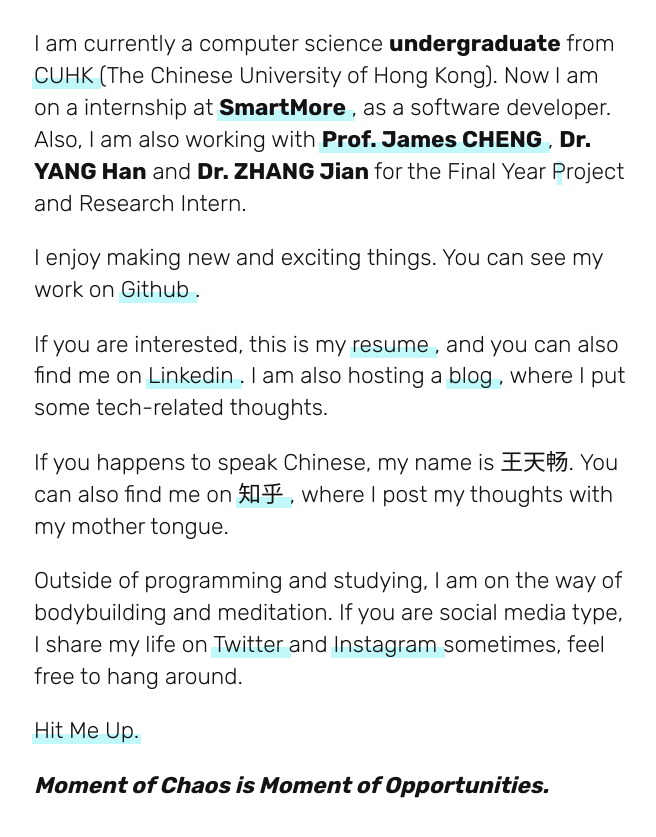
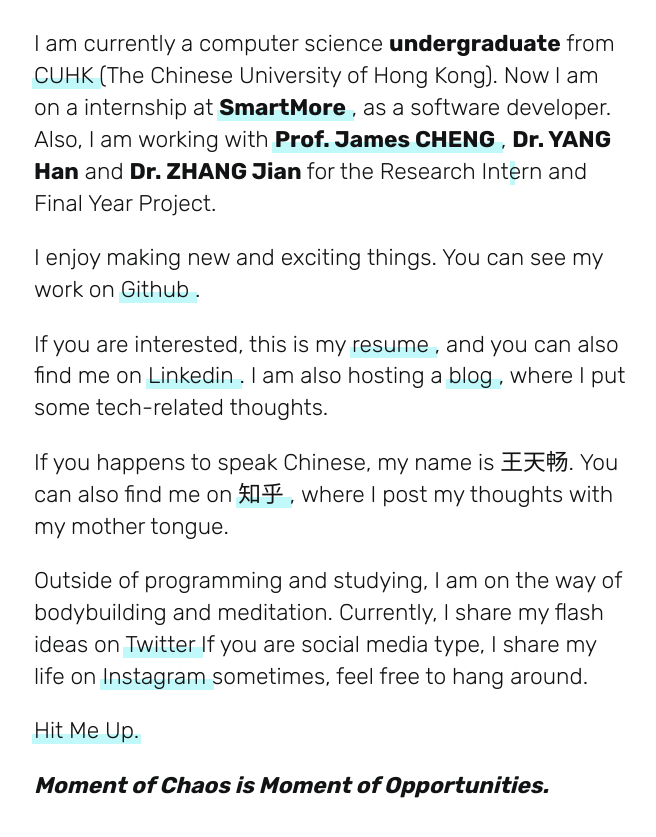
Before and after one commit to chang2000/chang2000.github.io, a plain HTML site: page index.html in a window 1280 px wide. Shown: the part 245-1082 px from the top of the page, without its empty margins (102-758 px from the left). Drawn offline with Linux system fonts and the light colour scheme.

Commit message:
udpate content

```diff
--- a/index.html
+++ b/index.html
@@ -79,7 +79,7 @@
     </a>,
     as a software developer.
 
-    Also, I am also working with
+    Also, I am working with
 
     <a href="https://www.cse.cuhk.edu.hk/~jcheng/index.html" target="_blank">
         <strong>Prof. James CHENG</strong>
@@ -89,9 +89,8 @@
         <strong>Dr. YANG Han</strong>
     </a> and
     <strong>Dr. ZHANG Jian </strong>
-    for the Final Year Project and Research Intern.
 
-
+    for the Research Intern and Final Year Project.
 
   </p>
 
@@ -140,11 +139,13 @@
   <p>
     Outside of programming and studying, I am on the way of bodybuilding and meditation.
 
-    If you are social media type, I share my life on
+
+    Currently, I share my flash ideas on
     <a href="https://twitter.com/SuperpowerAlex" target="_blank">
       Twitter
     </a>
-    and
+
+    If you are social media type, I share my life on
 
     <a href="https://www.instagram.com/chang2000.alex" target="_blank">
       Instagram
```
